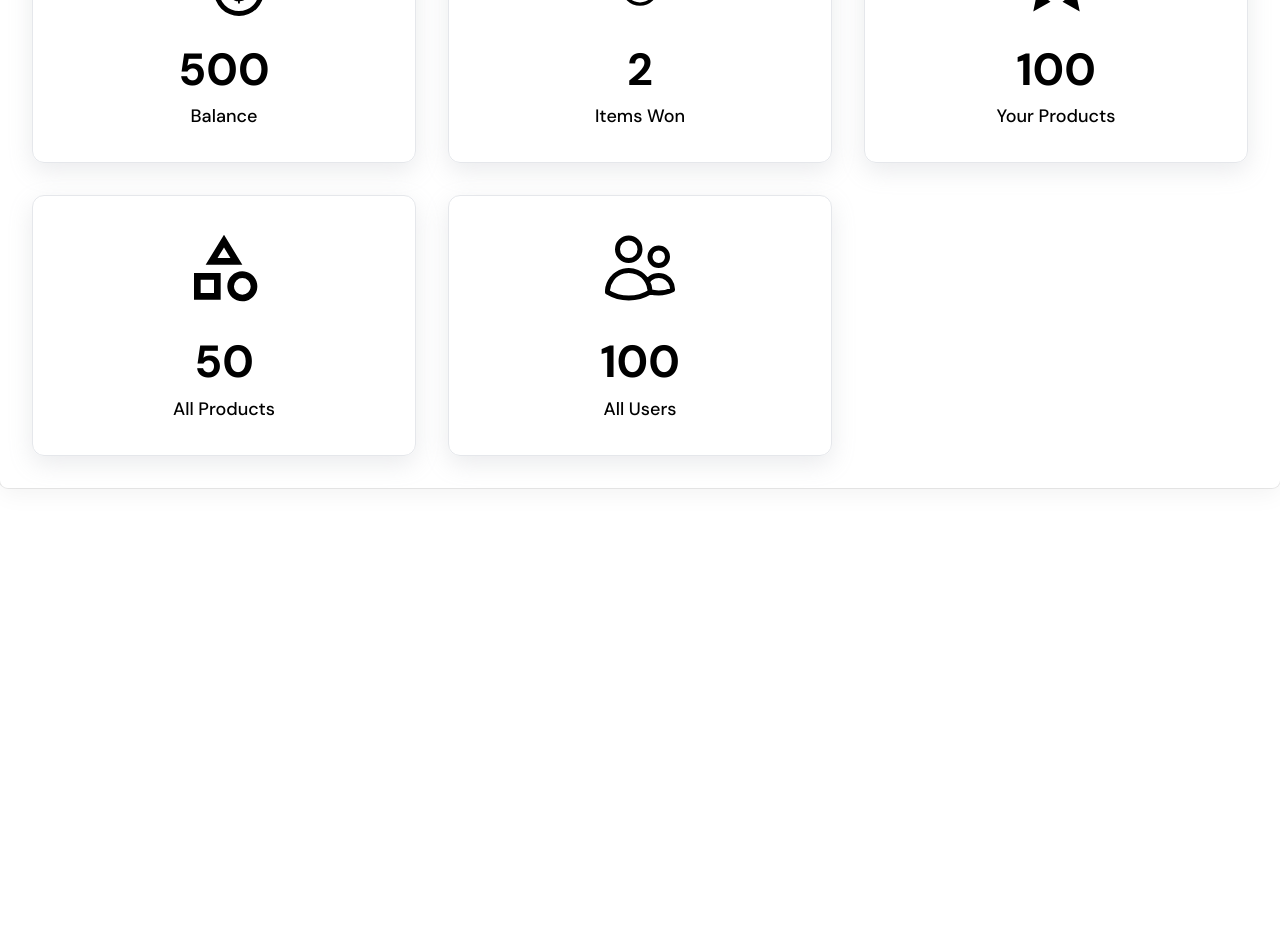
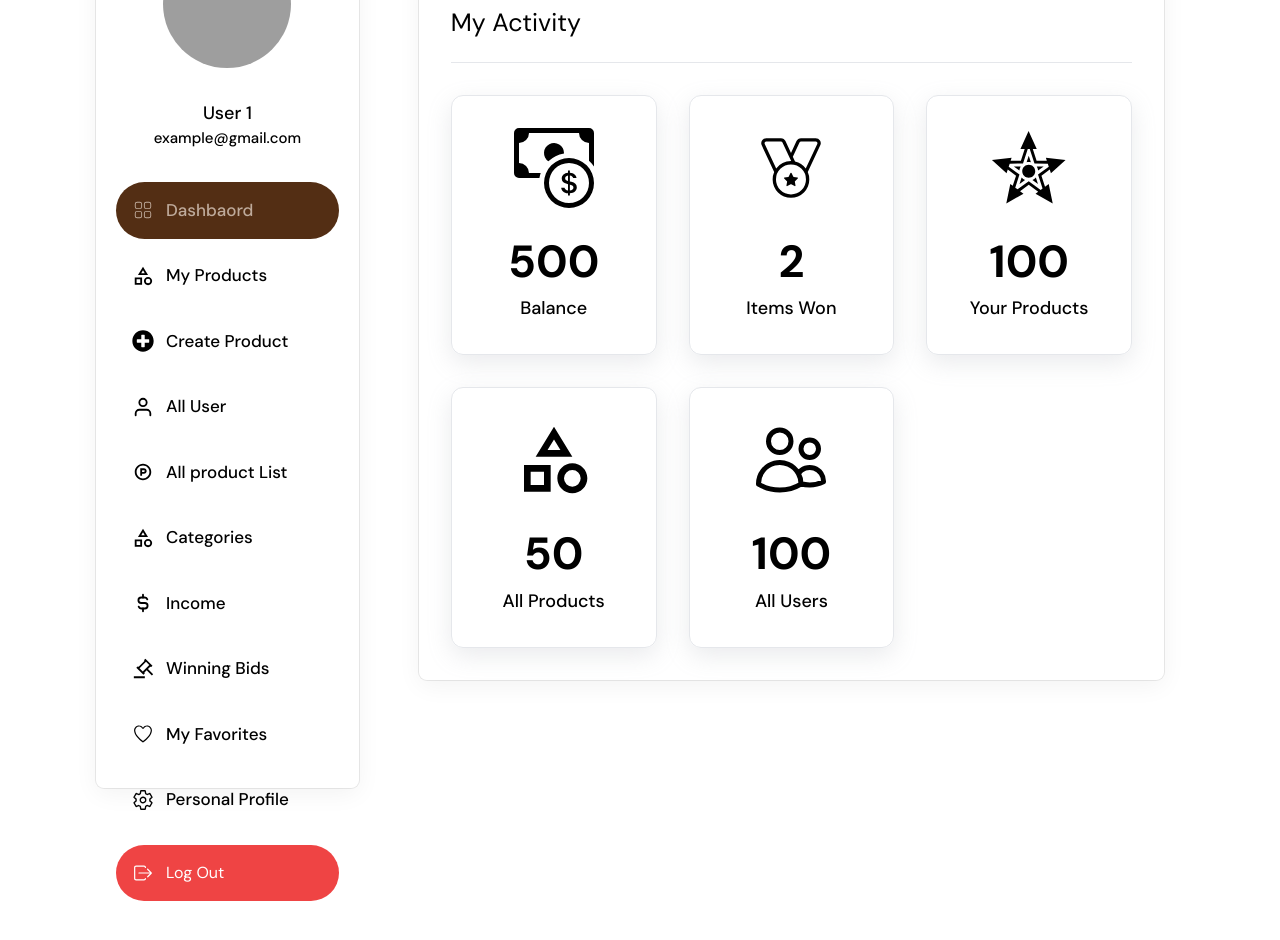
Before and after one commit to Ibrahim-Touny/elSent, a React (Vite) app in the folder Frontend/: page /dashboard in a window 1280 px wide. Shown: the part 220-1160 px from the top of the page. Built offline with nearby package versions, Linux system fonts and the light colour scheme; grey boxes are pictures that could not be loaded.

Commit message:
dashboard mn el gamb

```diff
--- a/Frontend/package.json
+++ b/Frontend/package.json
@@ -35,6 +35,6 @@
     "globals": "^15.12.0",
     "postcss": "^8.4.49",
     "tailwindcss": "^3.4.15",
-    "vite": "^6.0.1"
+    "vite": "^6.0.3"
   }
 }
--- /dev/null
+++ b/Frontend/src/components/admin/SideBar.jsx
@@ -0,0 +1,119 @@
+import { Caption, CustomNavLink, Title } from "../common/Design";
+import { CiGrid41 } from "react-icons/ci";
+import { IoSettingsOutline } from "react-icons/io5";
+import { MdOutlineCategory } from "react-icons/md";
+import { RiAuctionLine } from "react-icons/ri";
+import { IoIosHeartEmpty } from "react-icons/io";
+import { IoIosLogOut } from "react-icons/io";
+import { CgProductHunt } from "react-icons/cg";
+import { TbCurrencyDollar } from "react-icons/tb";
+import { FiUser } from "react-icons/fi";
+import { FaPlusCircle } from "react-icons/fa";
+import { useLocation } from "react-router-dom";
+import { User1 } from "../../screen/hero/Hero";
+
+export const Sidebar = () => {
+  const location = useLocation();
+
+  const role = "admin";
+  const className = "flex items-center gap-3 mb-2 p-4 rounded-full";
+
+  return (
+    <>
+      <section className="sidebar flex flex-col justify-between h-full">
+        <div className="profile flex items-center text-center justify-center gap-8 flex-col mb-8">
+          <img src={User1} alt="" className="w-32 h-32 rounded-full object-cover" />
+          <div>
+            <Title className="capitalize">User 1</Title>
+            <Caption>example@gmail.com</Caption>
+          </div>
+        </div>
+
+        <div>
+          <CustomNavLink href="/dashboard" isActive={location.pathname === "/dashboard"} className={className}>
+            <span>
+              <CiGrid41 size={22} />
+            </span>
+            <span>Dashbaord</span>
+          </CustomNavLink>
+
+          {(role === "seller" || role === "admin") && (
+            <>
+              <CustomNavLink href="/product" isActive={location.pathname === "/product"} className={className}>
+                <span>
+                  <MdOutlineCategory size={22} />
+                </span>
+                <span>My Products</span>
+              </CustomNavLink>
+              <CustomNavLink href="/add" isActive={location.pathname === "/add"} className={className}>
+                <span>
+                  <FaPlusCircle size={22} />
+                </span>
+                <span>Create Product</span>
+              </CustomNavLink>
+
+              {/* do it  */}
+            </>
+          )}
+
+          {role === "admin" && (
+            <>
+              <CustomNavLink href="/userlist" isActive={location.pathname === "/userlist"} className={className}>
+                <span>
+                  <FiUser size={22} />
+                </span>
+                <span>All User</span>
+              </CustomNavLink>
+
+              <CustomNavLink href="/product/admin" isActive={location.pathname === "/product/admin"} className={className}>
+                <span>
+                  <CgProductHunt size={22} />
+                </span>
+                <span> All product List</span>
+              </CustomNavLink>
+
+              <CustomNavLink href="/category" isActive={location.pathname === "/category"} className={className}>
+                <span>
+                  <MdOutlineCategory size={22} />
+                </span>
+                <span>Categories</span>
+              </CustomNavLink>
+              <CustomNavLink href="/admin/income" isActive={location.pathname === "/admin/income"} className={className}>
+                <span>
+                  <TbCurrencyDollar size={22} />
+                </span>
+                <span>Income</span>
+              </CustomNavLink>
+            </>
+          )}
+
+          <CustomNavLink href="/winning-products" isActive={location.pathname === "/winning-products"} className={className}>
+            <span>
+              <RiAuctionLine size={22} />
+            </span>
+            <span>Winning Bids</span>
+          </CustomNavLink>
+          <CustomNavLink href="/favorites" isActive={location.pathname === "/favorites"} className={className}>
+            <span>
+              <IoIosHeartEmpty size={22} />
+            </span>
+            <span>My Favorites</span>
+          </CustomNavLink>
+          <CustomNavLink href="/profile" isActive={location.pathname === "/profile"} className={className}>
+            <span>
+              <IoSettingsOutline size={22} />
+            </span>
+            <span>Personal Profile</span>
+          </CustomNavLink>
+
+          <button className="flex items-center w-full gap-3 mt-4 bg-red-500 mb-3 hover:text-white p-4 rounded-full text-white">
+            <span>
+              <IoIosLogOut size={22} />
+            </span>
+            <span>Log Out</span>
+          </button>
+        </div>
+      </section>
+    </>
+  );
+};
--- /dev/null
+++ b/Frontend/src/components/common/DashboardLayout.jsx
@@ -0,0 +1,20 @@
+import { Sidebar } from "../admin/SideBar";
+import { Container } from "./Design";
+
+
+export const DashboardLayout = ({ children }) => {
+  const role = "admin";
+
+  return (
+    <>
+      <div className="mt-32">
+        <Container className="flex">
+          <div className={`${role === "admin" ? "h-[110vh]" : role === "seller" ? "h-[80vh]" : "h-[80vh]"} w-[25%] shadow-s1 py-8 p-5 rounded-lg`}>
+            <Sidebar role={role} />
+          </div>
+          <div className="w-[75%] px-5 ml-10 rounded-lg">{children}</div>
+        </Container>
+      </div>
+    </>
+  );
+};
--- a/Frontend/src/redux/store.js
+++ b/Frontend/src/redux/store.js
@@ -1,6 +1,5 @@
 import { configureStore } from "@reduxjs/toolkit";
 import authReducer from "./features/authSlice";
-
 export const store = configureStore({
     reducer : {
         auth : authReducer,
--- a/Frontend/src/screen/dashboard.jsx
+++ b/Frontend/src/screen/dashboard.jsx
@@ -6,13 +6,16 @@ import { MdDashboard, MdOutlineCategory } from "react-icons/md";
 import { NavLink } from "react-router-dom";
 import { HiOutlineUsers } from "react-icons/hi2";
 import { Title } from "../components/common/Design";
+import { DashboardLayout } from "../components/common/DashboardLayout";
 
 export const Dashboard = () => {
   const role = "admin";
   return (
     <>
+    <DashboardLayout>
       <section>
-        <div className="shadow-s1 p-8 rounded-lg  mb-12">
+        <div className="shadow-s1 p-8 rounded-lg  mb-12 mt-16">
+
           <Title level={5} className=" font-normal">
             My Activity
           </Title>
@@ -61,6 +64,7 @@ export const Dashboard = () => {
           </div>
         </div>
       </section>
+      </DashboardLayout>
     </>
   );
 };
--- a/Frontend/src/screen/hero/Hero.jsx
+++ b/Frontend/src/screen/hero/Hero.jsx
@@ -1,7 +1,11 @@
 import { Container, Title ,Body, PrimaryButton,Caption } from "../../components/common/Design";
 import { IoSearchOutline } from "react-icons/io5";
 import { AiOutlinePropertySafety } from "react-icons/ai";
-import PropTypes from "prop-types";
+import PropTypes from "prop-types"
+export const User1 = "https://icon-icons.com/icon/female-woman-user-people-avatar/85204";
+export const User2 = "https://cdn-icons-png.flaticon.com/128/236/236832.png";
+export const User3 = "https://cdn-icons-png.flaticon.com/128/236/236831.png";
+export const User4 = "https://cdn-icons-png.flaticon.com/128/1154/1154448.png";;
 export const Hero = () => {
   return (
     <>
```
Also changed, not shown: 1 other file (tests, documents, lock files or other folders).
